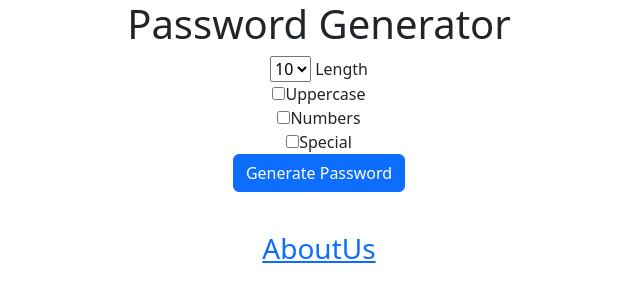
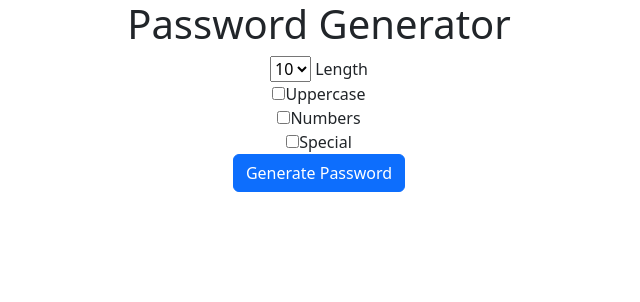
Before and after one commit to Yashraj098/Django-PasswordGenerator, a Django app: page / in a window 1280 px wide. Shown: the top 302 px of the page, without its empty margins (321-961 px from the left). Run offline with Django 4.2, Linux system fonts and the light colour scheme.

Commit message:
Update home.html

```diff
--- a/generator/templates/generator/home.html
+++ b/generator/templates/generator/home.html
@@ -24,5 +24,4 @@
         <input type="submit" value="Generate Password" class="btn btn-primary">
     </form>
     <br>
-    <a href="{% url 'about' %}"><h3>AboutUs</h3></a>
 </div>
```
